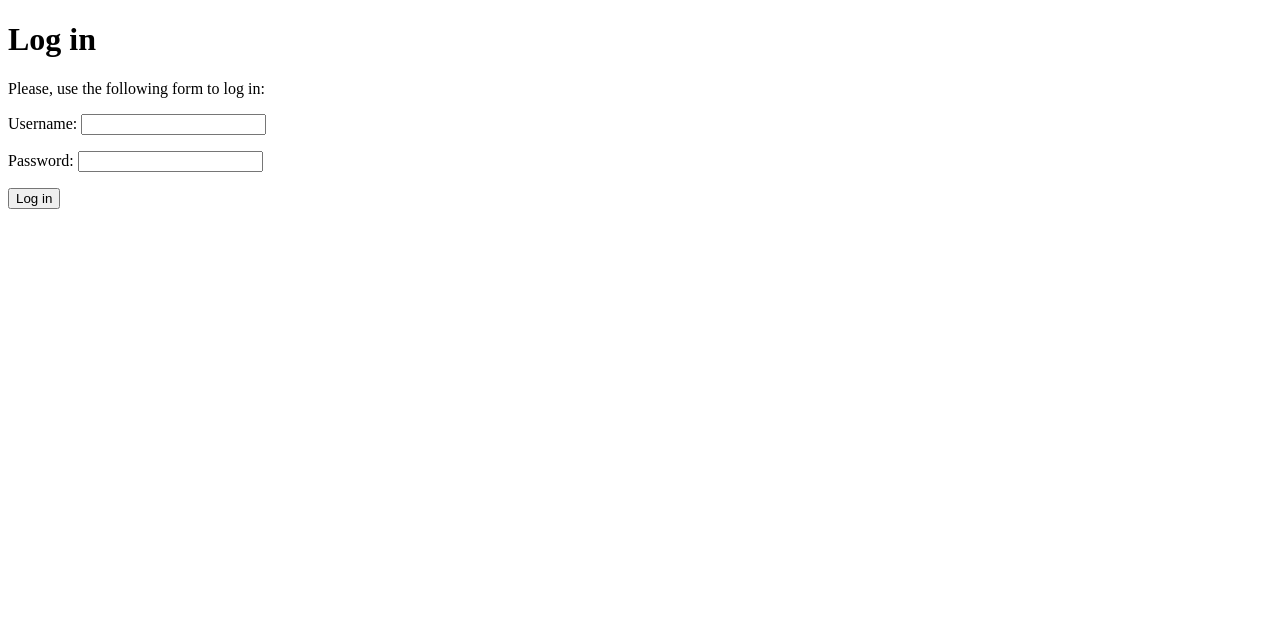
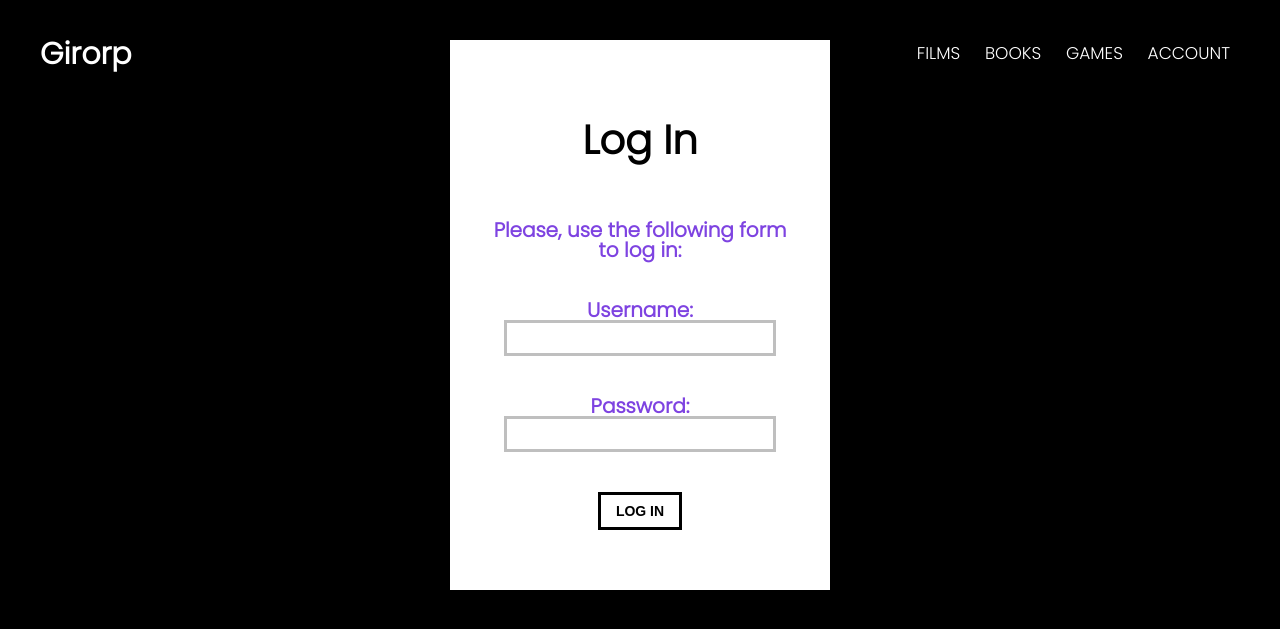
Before and after one commit to kolenka-matka/spasite, a Django app: page /login/ in a window 1280 px wide. Shown: the top 629 px of the page. Run offline with Django 4.2, Linux system fonts and the light colour scheme.

Commit message:
красивый login.html но пока без результатных страничек

```diff
--- a/static/css/styles.css
+++ b/static/css/styles.css
@@ -6,6 +6,7 @@ body {
 	color: #333;
 	line-height: 1.6;
 }
+
 
 
 h1, h2, h3, h4, h5, h6 {
@@ -211,3 +212,94 @@ footer {
     text-transform: capitalize;
 
 }
+
+/*LOGIN.HTML ---------------------------------------------------------*/
+
+body#login {
+	background: #000;
+	color: #fff;
+	padding: 0;
+	margin: 0;
+	font-family: 'Poppins', sans-serif;
+}
+
+
+
+.login-form{
+
+	color: #000;
+	font-size: 40px;
+	font-weight: 700;
+	text-align: center;
+	line-height: 1;
+	padding: 40px;
+}
+
+.box{
+	width: 300px;
+	padding: 40px;
+	/*position: absolute;*/
+	top: 50%;
+	left: 50%;
+
+	display: block;
+    margin-left: auto;
+    margin-right: auto;
+
+	transfrom: translate(-50%, -50%);
+	background: #fff;
+	color: #7E43E1;
+	font-size: 20px;
+
+	display: flex;
+	flex-direction: column;
+	justify-content: center;
+
+}
+
+.box input[type = "text"], input[type = "password"]{
+	border: 0;
+	background: #fff;
+/*	display: block;
+	margin: 20px auto;*/
+	border: 3px solid #BFBFBF;
+	padding: 5px 5px;
+	/*width: 200px;*/
+	outline: none;
+
+	color: #000;
+	font-weight: 5000px;
+	text-align: center;
+	font-family: 'Poppins', sans-serif;
+
+	/*border-radius: 24px;
+	transition: 0.25s;*/
+
+}
+
+.box input[type = "text"]:focus,  input[type = "password"]:focus{
+	border-color: #F43DB1;
+}
+
+.btn_login{
+	display: inline-block;
+	vertical-align: top;
+	padding: 8px 15px;
+
+	border: 3px solid #000;
+	background: #fff;
+
+	color: #000;
+	font-size: 14px;
+	font-weight: 700;
+	text-transform: uppercase;
+	text-decoration: none;
+
+
+	transition: background .1s linear, color .1s;
+}
+
+.btn_login:hover {
+	background-color: #000;
+	color: #fff;
+}
--- a/templates/account/login.html
+++ b/templates/account/login.html
@@ -1,11 +1,39 @@
+{% load static %}
 <!DOCTYPE html>
 <html lang="ru">
 <head>
     <meta charset="UTF-8">
     <title>Вход</title>
+
+    <link rel="stylesheet" href="{% static 'css/styles.css'%}" type="text/css">
+
+    <link rel="preconnect" href="https://fonts.googleapis.com">
+    <link rel="preconnect" href="https://fonts.gstatic.com" crossorigin>
+    <link href="https://fonts.googleapis.com/css2?family=Poppins:wght@300&display=swap" rel="stylesheet"
 </head>
-<body>
-<h1>Log in</h1>
+</head>
+
+<header class="header">
+    <div class="container">
+        <div class="header_inner">
+            <div class="header_logo">Girorp</div>
+
+            <nav class="nav">
+                <a class="nav_link" href="{% url "movies" %}">Films</a>
+                <a class="nav_link" href="#">Books</a>
+                <a class="nav_link" href="#">Games</a>
+                <a class="nav_link" href="{% url 'dashboard' %}">Account</a>
+
+            </nav>
+        </div>
+    </div>
+</header>
+
+<body id="login">
+        <div class="login-form">
+            <form class="box" action="{% url 'login' %}" method="post">
+                <h1 class="login-form">Log In</h1>
+
                 {% if form.errors %}
                     <p>
                         Your username and password didn't match.
@@ -14,13 +42,17 @@
                 {% else %}
                     <p>Please, use the following form to log in:</p>
                 {% endif %}
-    <div class="login-form">
-        <form action="{% url 'login' %}" method="post">
+
+
                 {{ form.as_p }}
                 {% csrf_token %}
                 <input type="hidden" name="next" value="{{ next }}"/>
-            <p><input type="submit" value="Log in"></p>
+                <p><input class="btn_login" type="submit" value="Log in"></p>
             </form>
         </div>
+
+
+
+
 </body>
 </html>
```
Lines whose indentation alone changed are shown as unchanged.
